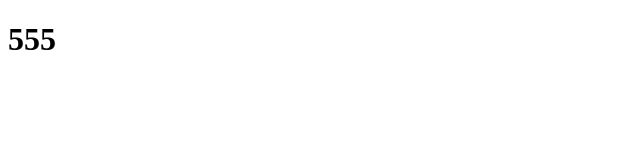
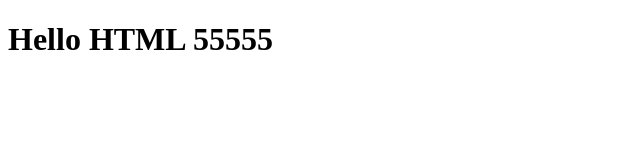
Before and after one commit to Zoo15/group42, a plain HTML site: page index.html in a window 1280 px wide. Shown: the whole page, without its empty margins (0-640 px from the left). Drawn offline with Linux system fonts and the light colour scheme.

Commit message:
add 55555

```diff
--- a/index.html
+++ b/index.html
@@ -2,6 +2,6 @@
 <html>
     <title>My Web</title>
     <body>
-        <h1>555</h1>
+        <h1>Hello HTML 55555</h1>
     </body>
 </html>
```
